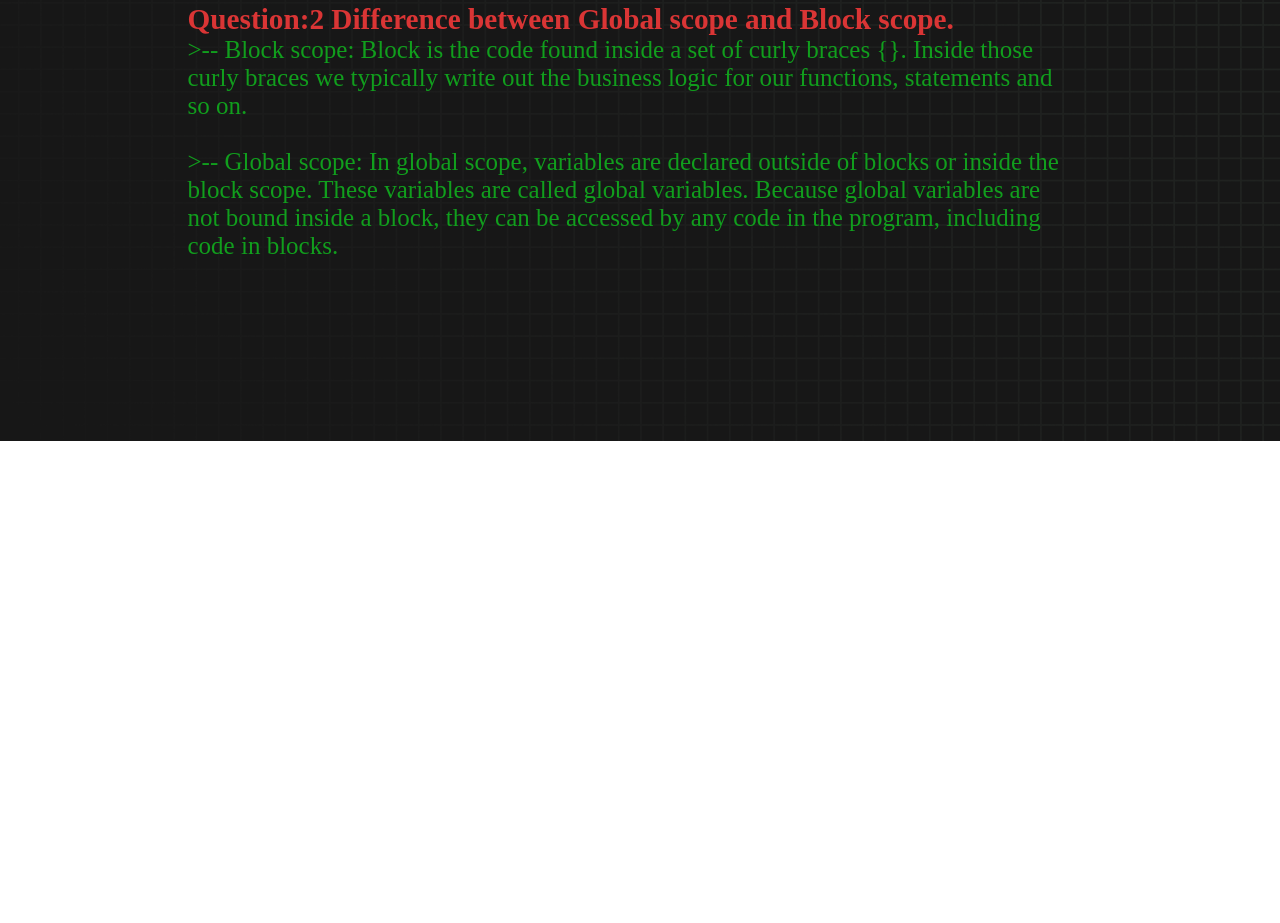
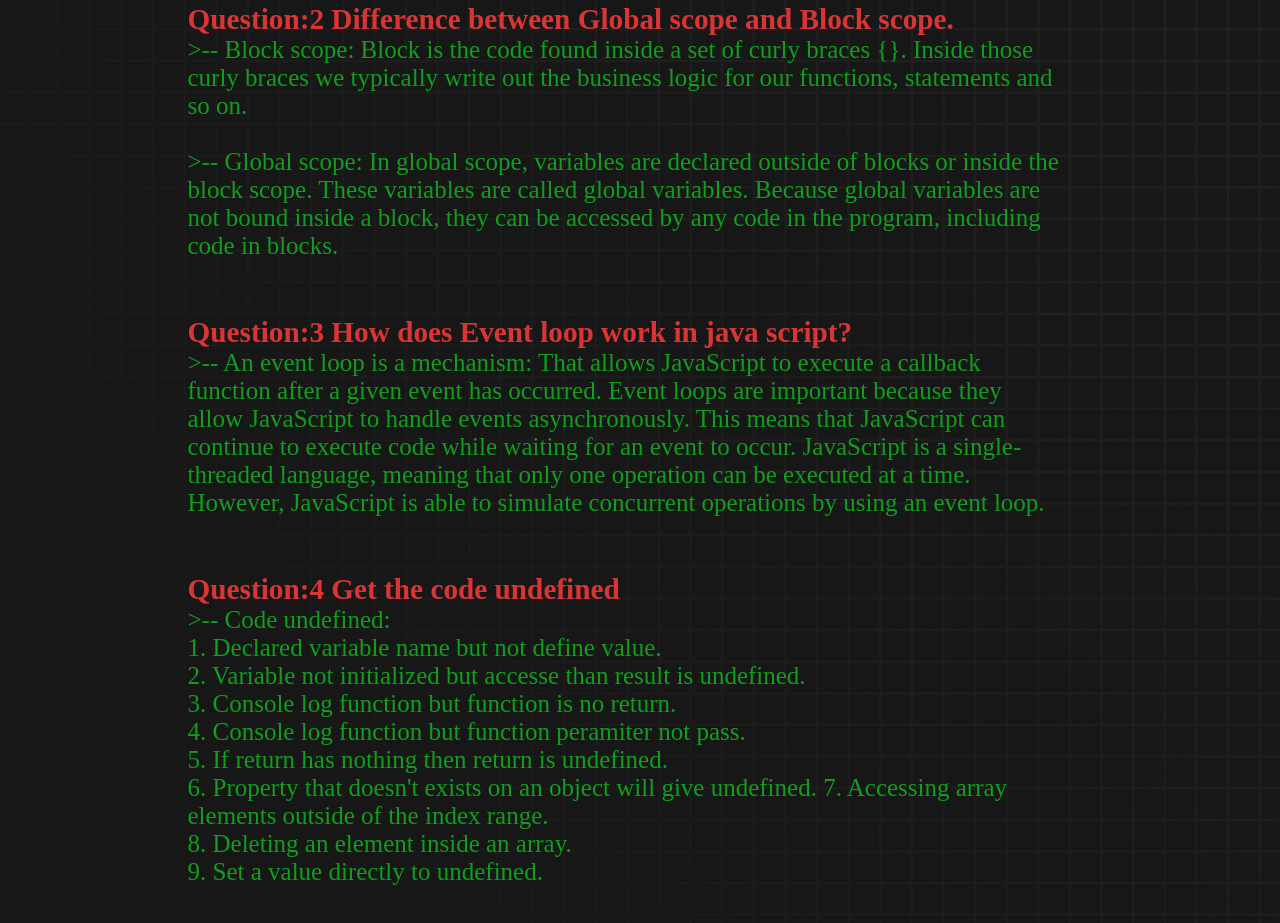
Before and after one commit to sorwartalukder/speed-typer, a plain HTML site: page blog.html in a window 1280 px wide. Shown: the part 359-1282 px from the top of the page. Before the commit the page ends 800 px from the top, so only its background shows below. Drawn offline with Linux system fonts and the light colour scheme.

Commit message:
add full blog and all question and ans

```diff
--- a/blog.html
+++ b/blog.html
@@ -62,7 +62,32 @@
                 These variables are called global variables. Because global variables are not bound inside a
                 block, they can be accessed by any code in the program, including code in blocks.
             </p>
-
+            <br> <br>
+            <!-- Question:3  -->
+            <h3>Question:3 How does Event loop work in java script?</h3>
+            <p>
+                >-- An event loop is a mechanism: That allows JavaScript to execute a
+                callback function after a given event has occurred. Event loops are important because they allow
+                JavaScript to handle events asynchronously. This means that JavaScript can continue to execute code
+                while waiting for an event to occur. JavaScript is a single-threaded language, meaning that only one
+                operation can be executed at a time. However, JavaScript is able to simulate concurrent operations by
+                using an event loop.
+            </p>
+            <br> <br>
+            <!-- Question:4  -->
+            <h3>Question:4 Get the code undefined</h3>
+            <p>
+                >-- Code undefined: <br>
+                1. Declared variable name but not define value. <br>
+                2. Variable not initialized but accesse than result is undefined. <br>
+                3. Console log function but function is no return. <br>
+                4. Console log function but function peramiter not pass. <br>
+                5. If return has nothing then return is undefined. <br>
+                6. Property that doesn't exists on an object will give undefined.
+                7. Accessing array elements outside of the index range. <br>
+                8. Deleting an element inside an array. <br>
+                9. Set a value directly to undefined.
+            </p>
         </article>
     </main>
 </body>
--- a/styles.css
+++ b/styles.css
@@ -48,6 +48,7 @@ body {
       rgba(255, 255, 255, 0.05) 99.85%);
   backdrop-filter: blur(5px);
   margin-bottom: 30px;
+  padding: 10px;
 }
 
 #display {
```
